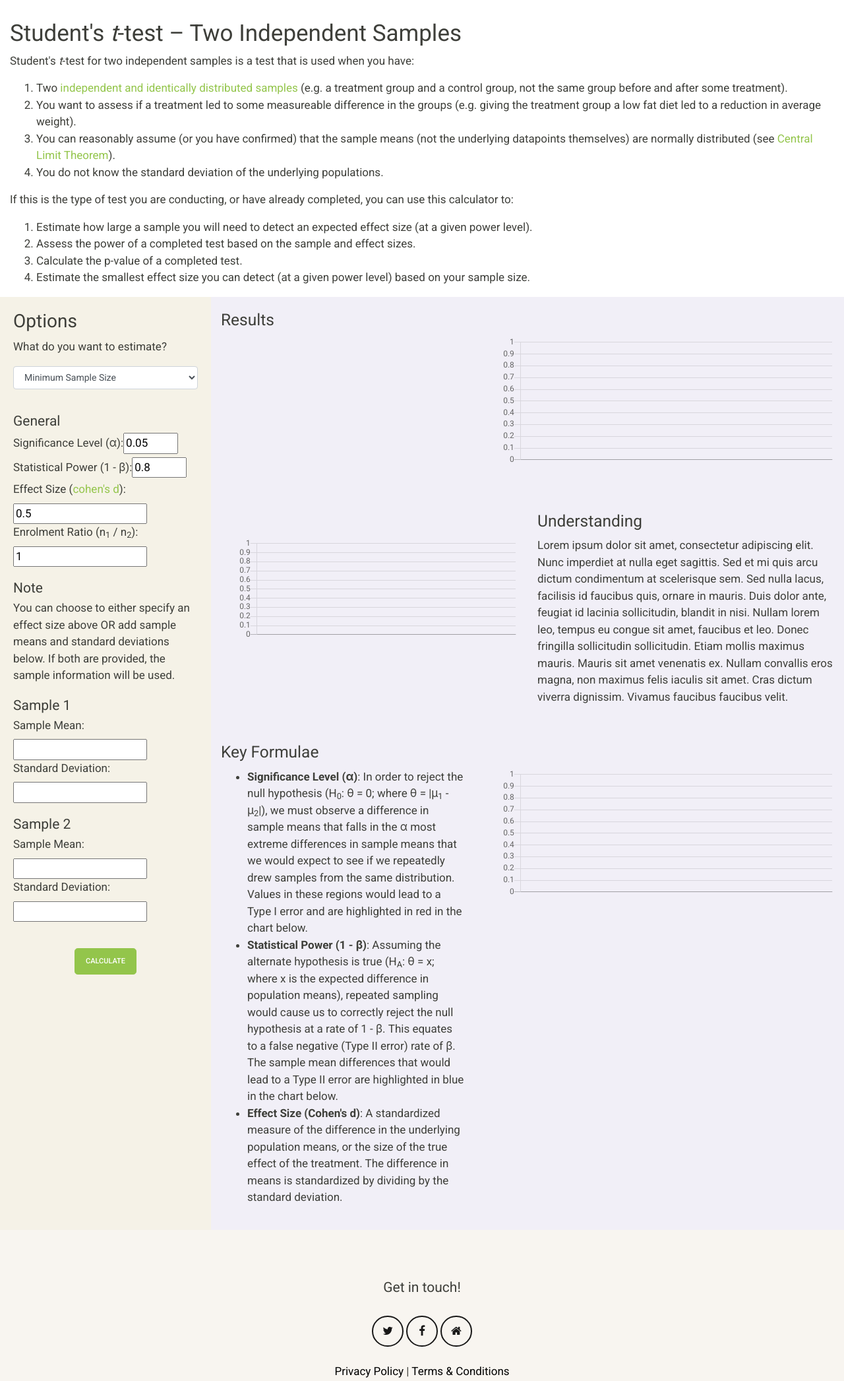
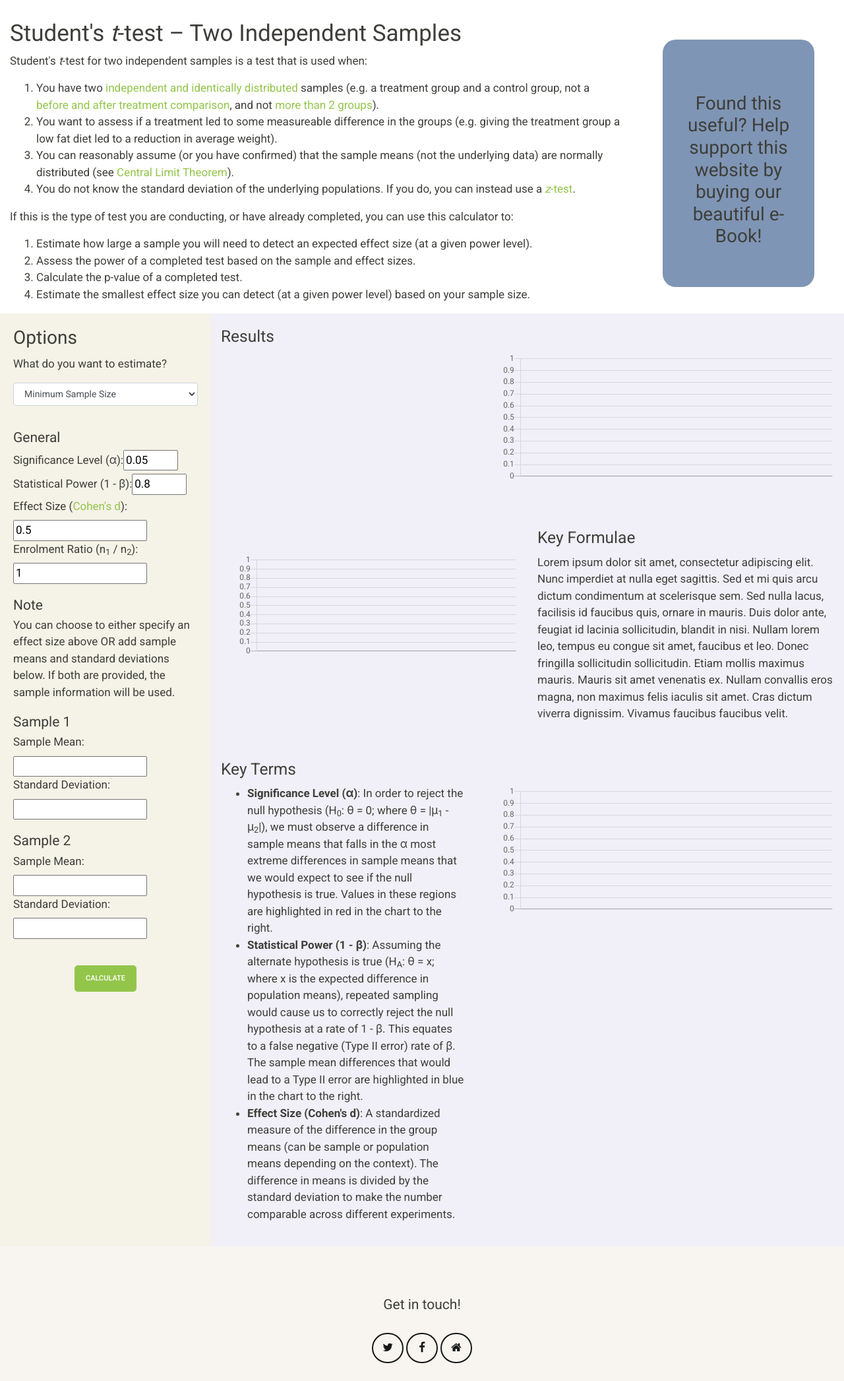
Before and after one commit to vladimiriii/power-calculator, a Flask app: page /t-test-two-independent-samples in a window 1280 px wide. Shown: the part 87-2180 px from the top of the page at 66% size. Run offline with Flask 2, Linux system fonts and the light colour scheme; parts of the project's set-up code (start-up, migrations or seed data) failed here and were passed over; some libraries are stand-ins or nearby versions.

Commit message:
Text changes, added placeholder for purchase button

```diff
--- a/app/static/script/custom/fieldMap.js
+++ b/app/static/script/custom/fieldMap.js
@@ -16,7 +16,7 @@
             "required": true
     },
     "effectSize": {
-            "label": 'Effect Size (<a href="https://en.wikipedia.org/wiki/Effect_size#Cohen\'s_d" target="_blank">cohen\'s d</a>):',
+            "label": 'Effect Size (<a href="https://en.wikipedia.org/wiki/Effect_size#Cohen\'s_d" target="_blank">Cohen\'s d</a>):',
             "default": 0.5,
             "step": "any",
             "required": false
--- a/app/static/style/baseStyle.css
+++ b/app/static/style/baseStyle.css
@@ -21,6 +21,14 @@
 h2, h3, h4, h5 {
   margin-top: 50px;
   margin-bottom: 30px;
+}
+
+div.purchase-btn {
+    margin: 30px 30px 30px 30px;
+    border-radius: 20px;
+    background-color: #7f95b5;
+    text-align: center;
+    padding: 30px 30px 30px 30px;
 }
 
 /* Footer */
--- /dev/null
+++ b/app/templates/modules/purchase-btn.html
@@ -0,0 +1,3 @@
+<div class="purchase-btn">
+    <h2>Found this useful? Help support this website by buying our beautiful e-Book!</h2>
+</div>
--- a/app/templates/t-test-two-ind.html
+++ b/app/templates/t-test-two-ind.html
@@ -27,14 +27,14 @@
     {% include 'modules/navbar.html' %}
     <div class="container-fluid">
         <div class="row">
-            <div class="col-md-12">
+            <div class="col-md-9">
                 <h1>Student's <i>t</i>-test – Two Independent Samples</h1>
-                <p>Student's <i>t</i>-test for two independent samples is a test that is used when you have:</p>
+                <p>Student's <i>t</i>-test for two independent samples is a test that is used when:</p>
                 <ol>
-                    <li>Two <a href="https://en.wikipedia.org/wiki/Independent_and_identically_distributed_random_variables">independent and identically distributed samples</a> (e.g. a treatment group and a control group, not the same group before and after some treatment).</li>
+                    <li>You have two <a href="https://en.wikipedia.org/wiki/Independent_and_identically_distributed_random_variables">independent and identically distributed</a> samples (e.g. a treatment group and a control group, not a <a href="/">before and after treatment comparison</a>, and not <a href="/">more than 2 groups</a>).</li>
                     <li>You want to assess if a treatment led to some measureable difference in the groups (e.g. giving the treatment group a low fat diet led to a reduction in average weight).</li>
-                    <li>You can reasonably assume (or you have confirmed) that the sample means (not the underlying datapoints themselves) are normally distributed (see <a href="https://en.wikipedia.org/wiki/Central_limit_theorem">Central Limit Theorem</a>).</li>
-                    <li>You do not know the standard deviation of the underlying populations.</li>
+                    <li>You can reasonably assume (or you have confirmed) that the sample means (not the underlying data) are normally distributed (see <a href="https://en.wikipedia.org/wiki/Central_limit_theorem">Central Limit Theorem</a>).</li>
+                    <li>You do not know the standard deviation of the underlying populations. If you do, you can instead use a <a href="/"><i>z</i>-test</a>.</li>
                 </ol>
                 <p>If this is the type of test you are conducting, or have already completed, you can use this calculator to:</p>
                 <ol>
@@ -43,6 +43,9 @@
                     <li>Calculate the p-value of a completed test.</li>
                     <li>Estimate the smallest effect size you can detect (at a given power level) based on your sample size.</li>
                 </ol>
+            </div>
+            <div class="col-md-3">
+                {% include 'modules/purchase-btn.html' %}
             </div>
         </div>
         <div class="row">
@@ -89,7 +92,7 @@
                     <div class="col-md-6">
                         <div class="row">
                             <div class="col-md-12">
-                                <h3 class="box-header">Understanding</h3>
+                                <h3 class="box-header">Key Formulae</h3>
                                 <p>
                                     Lorem ipsum dolor sit amet, consectetur adipiscing elit. Nunc imperdiet at nulla eget sagittis. Sed et mi quis arcu dictum condimentum at scelerisque sem. Sed nulla lacus, facilisis id faucibus quis, ornare in mauris. Duis dolor ante, feugiat id lacinia sollicitudin, blandit in nisi. Nullam lorem leo, tempus eu congue sit amet, faucibus et leo. Donec fringilla sollicitudin sollicitudin. Etiam mollis maximus mauris. Mauris sit amet venenatis ex. Nullam convallis eros magna, non maximus felis iaculis sit amet. Cras dictum viverra dignissim. Vivamus faucibus faucibus velit.
                                 </p>
@@ -106,15 +109,15 @@
                     <div class="col-md-5">
                         <div class="row">
                             <div class="col-md-12">
-                                <h3 class="box-header">Key Formulae</h3>
+                                <h3 class="box-header">Key Terms</h3>
                             </div>
                         </div>
                         <div class="row">
                             <div class="col-md-12">
                                 <ul id="understanding">
-                                    <li><strong>Significance Level (α)</strong>: In order to reject the null hypothesis (H<sub>0</sub>: θ = 0; where θ = |μ<sub>1</sub> - μ<sub>2</sub>|), we must observe a difference in sample means that falls in the α most extreme differences in sample means that we would expect to see if we repeatedly drew samples from the same distribution. Values in these regions would lead to a Type I error and are highlighted in red in the chart below.</li>
-                                    <li><strong>Statistical Power (1 - β)</strong>: Assuming the alternate hypothesis is true (H<sub>A</sub>: θ = x; where x is the expected difference in population means), repeated sampling would cause us to correctly reject the null hypothesis at a rate of 1 - β. This equates to a false negative (Type II error) rate of β. The sample mean differences that would lead to a Type II error are highlighted in blue in the chart below.</li>
-                                    <li><strong>Effect Size (Cohen's d)</strong>: A standardized measure of the difference in the underlying population means, or the size of the true effect of the treatment. The difference in means is standardized by dividing by the standard deviation.</li>
+                                    <li><strong>Significance Level (α)</strong>: In order to reject the null hypothesis (H<sub>0</sub>: θ = 0; where θ = |μ<sub>1</sub> - μ<sub>2</sub>|), we must observe a difference in sample means that falls in the α most extreme differences in sample means that we would expect to see if the null hypothesis is true. Values in these regions are highlighted in red in the chart to the right.</li>
+                                    <li><strong>Statistical Power (1 - β)</strong>: Assuming the alternate hypothesis is true (H<sub>A</sub>: θ = x; where x is the expected difference in population means), repeated sampling would cause us to correctly reject the null hypothesis at a rate of 1 - β. This equates to a false negative (Type II error) rate of β. The sample mean differences that would lead to a Type II error are highlighted in blue in the chart to the right.</li>
+                                    <li><strong>Effect Size (Cohen's d)</strong>: A standardized measure of the difference in the group means (can be sample or population means depending on the context). The difference in means is divided by the standard deviation to make the number comparable across different experiments.</li>
                                 </ul>
                             </div>
                         </div>
```
